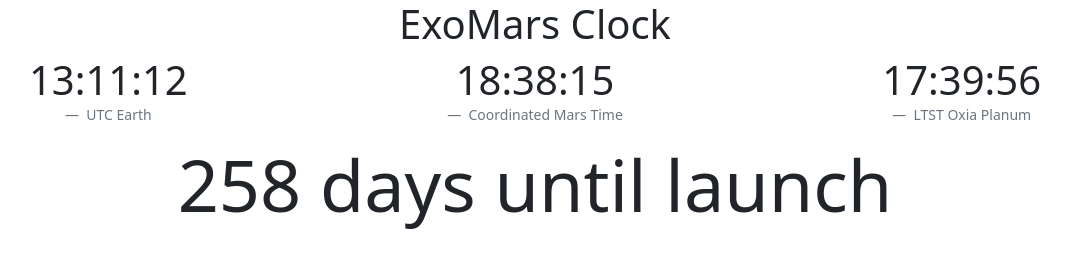
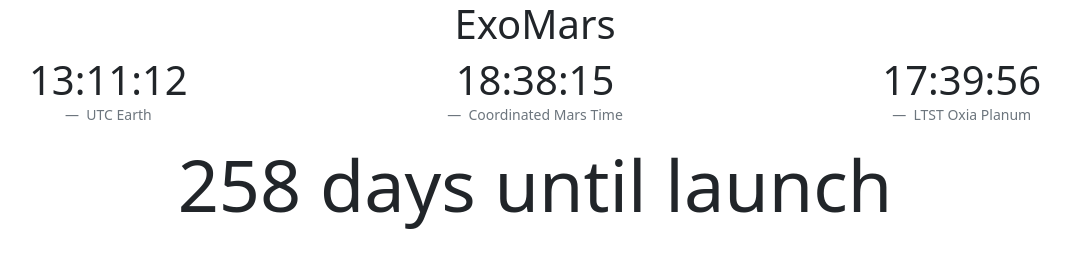
Before and after one commit to AU-ExoMars/marsclock, a plain HTML site: page index.html in a window 1280 px wide. Shown: the whole page, without its empty margins (105-1176 px from the left). Drawn offline with nearby package versions, Linux system fonts and the light colour scheme.

Commit message:
Update index.html

```diff
--- a/index.html
+++ b/index.html
@@ -9,7 +9,7 @@
 <body onload="startTime()">
   <div class="container-fluid">
     <div class="row gy-5">
-      <h1 class="text-center">ExoMars Clock</h1>
+      <h1 class="text-center">ExoMars</h1>
     </div>
     <div class="row gy-5">
       <div class="col">
```
